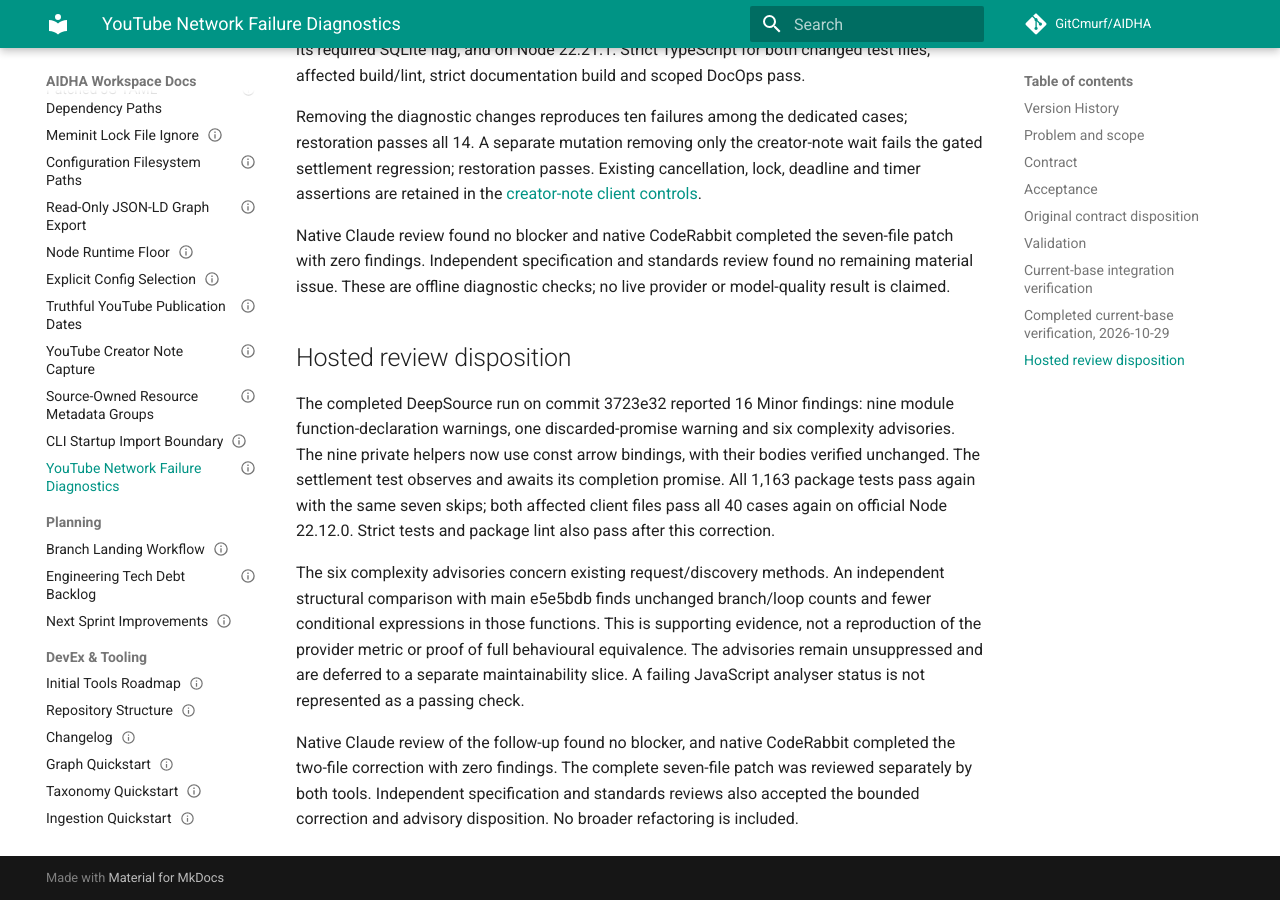
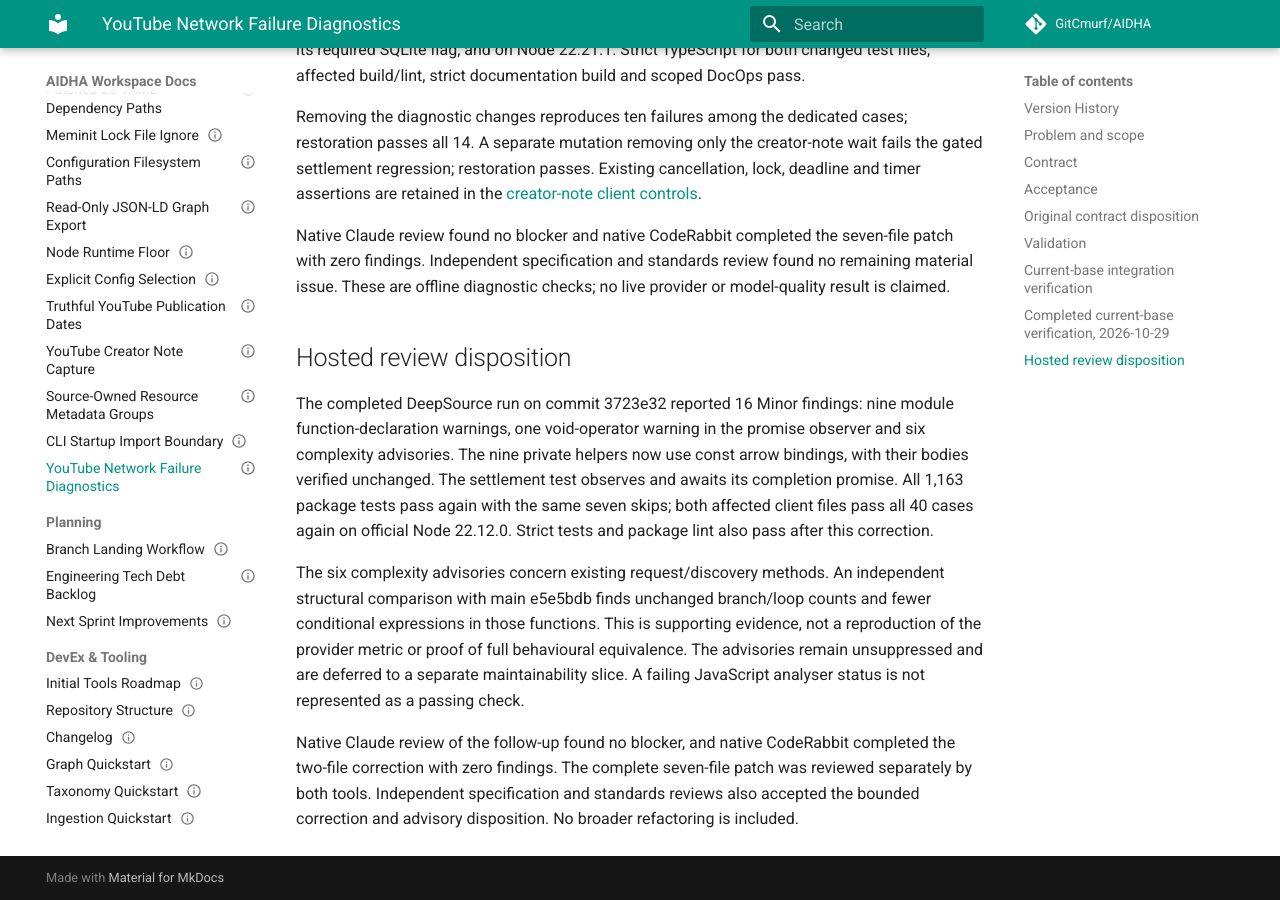
Before and after one commit to GitCmurf/AIDHA, an MkDocs documentation site: the page built from docs/55-testing/testing-081-youtube-network-diagnostics.md, in a window 1280 px wide and 900 px high, scrolled down 3545 px. Built offline with MkDocs 1.6.1 and Material for MkDocs 9.7.7, drawn with Linux system fonts in a browser that asks for light colours; comment, search, counter and statistics services are not loaded; the version menu is left out.

Commit message:
docs(youtube): name the hosted promise diagnostic precisely

```diff
--- a/docs/55-testing/testing-081-youtube-network-diagnostics.md
+++ b/docs/55-testing/testing-081-youtube-network-diagnostics.md
@@ -138,7 +138,8 @@
 ## Hosted review disposition
 
 The completed DeepSource run on commit 3723e32 reported 16 Minor findings: nine module
-function-declaration warnings, one discarded-promise warning and six complexity advisories.
+function-declaration warnings, one void-operator warning in the promise observer and six
+complexity advisories.
 The nine private helpers now use const arrow bindings, with their bodies verified unchanged.
 The settlement test observes and awaits its completion promise. All 1,163 package tests
 pass again with the same seven skips; both affected client files pass all 40 cases again
```
